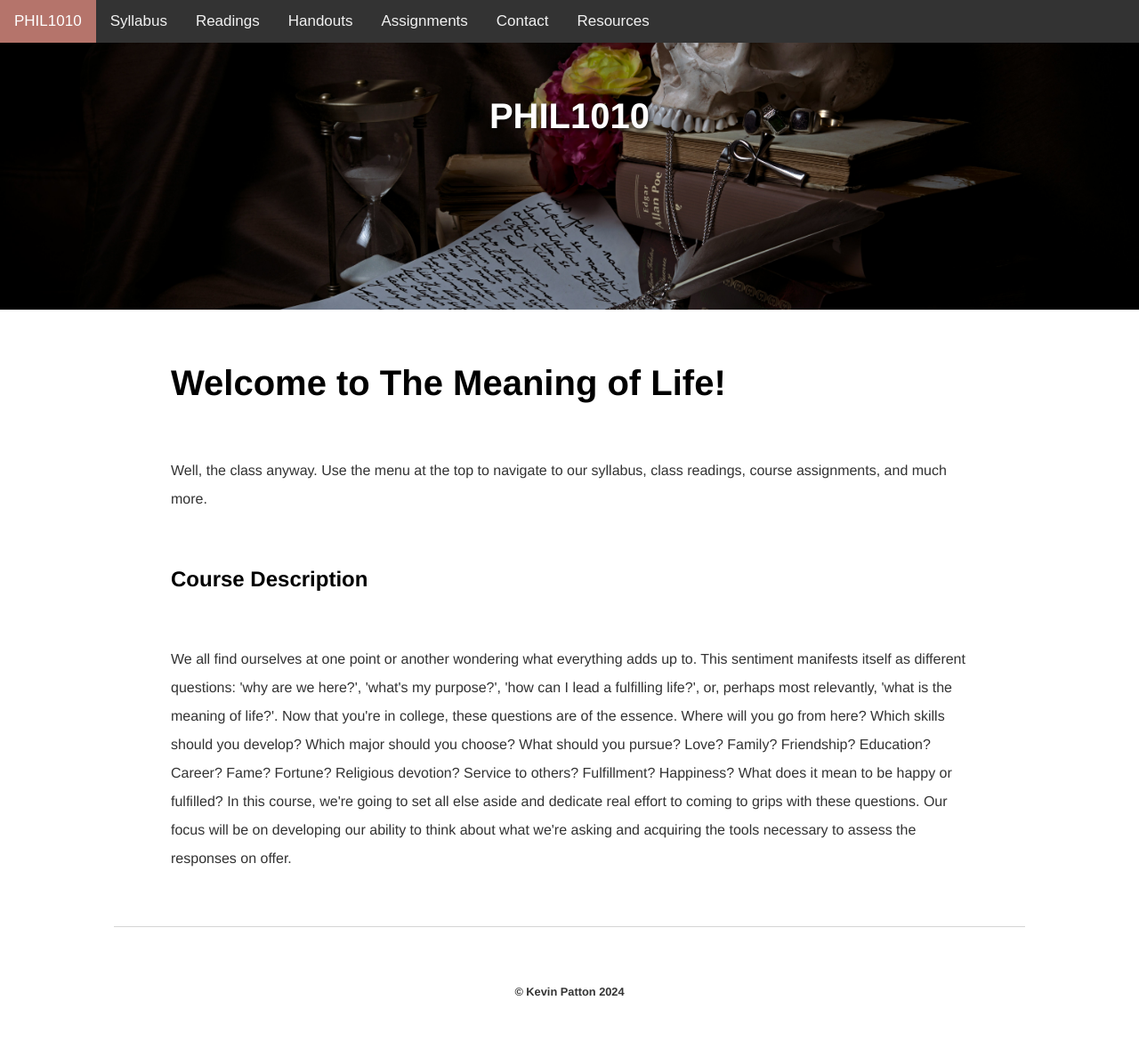
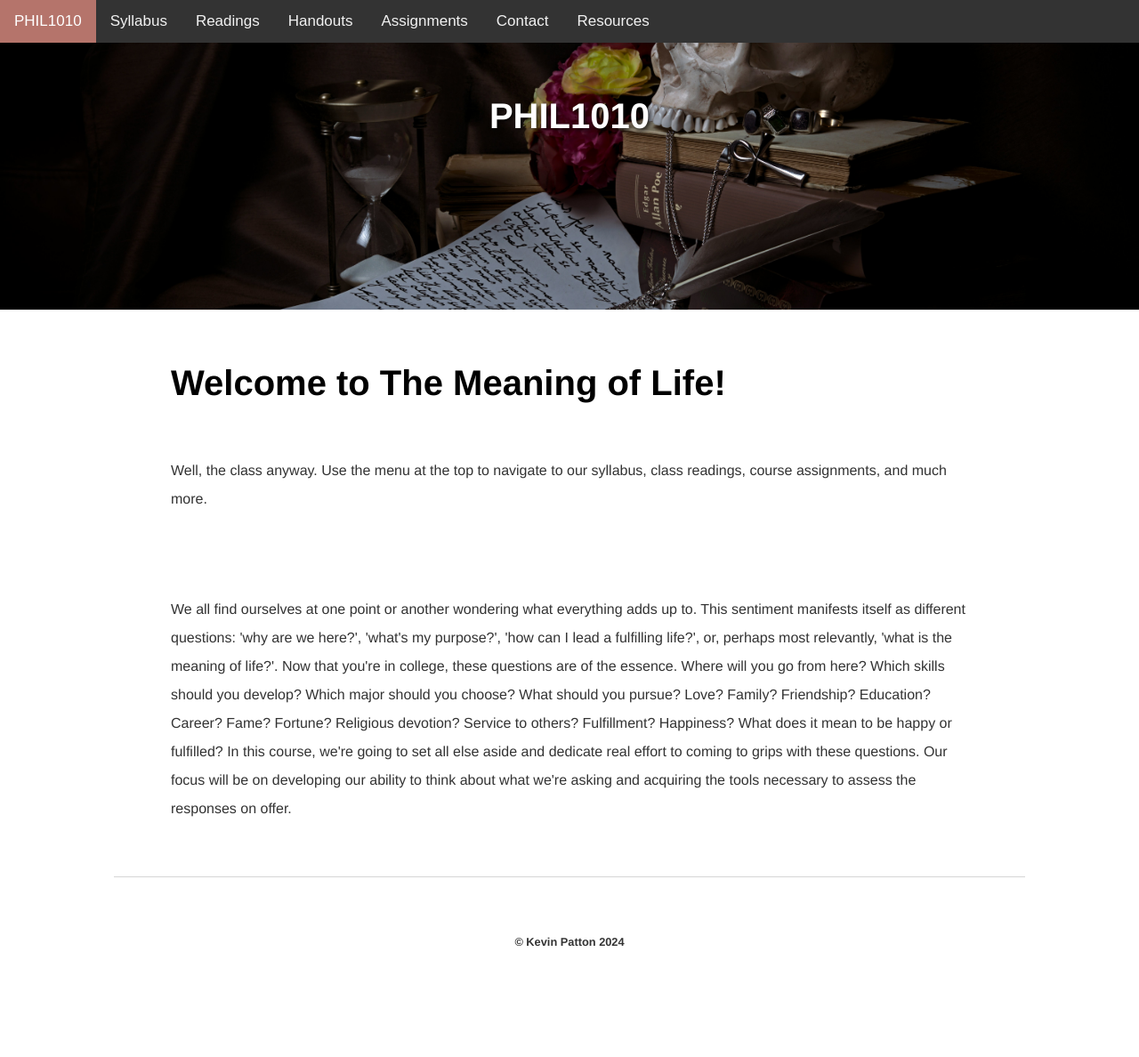
Before and after one commit to kevinjpatton/kevinjpatton.github.io, a Jekyll site: the page built from teaching/phil_1010/index.html, in a window 1280 px wide. Shown: the whole page at 89% size. Built offline with Jekyll 4.4.1, drawn with Linux system fonts in a browser that asks for light colours; Markdown is read by kramdown in place of the engine named in the settings; after the commit the page ends 1132 px from its top, so only the background shows below that.

Commit message:
Update index.html

```diff
--- a/teaching/phil_1010/index.html
+++ b/teaching/phil_1010/index.html
@@ -3,6 +3,5 @@ layout: 1010
 title: PHIL1010 - Home
 ---
 <h1>Welcome to The Meaning of Life!</h1>
-<p>Well, the class anyway. Use the menu at the top to navigate to our syllabus, class readings, course assignments, and much more.</p>
-<h2>Course Description</h2>
+<p>Well, the class anyway. Use the menu at the top to navigate to our syllabus, class readings, course assignments, and much more.<br><br>
 <p>We all find ourselves at one point or another wondering what everything adds up to. This sentiment manifests itself as different questions: 'why are we here?', 'what's my purpose?', 'how can I lead a fulfilling life?', or, perhaps most relevantly, 'what is the meaning of life?'. Now that you're in college, these questions are of the essence. Where will you go from here? Which skills should you develop? Which major should you choose? What should you pursue? Love? Family? Friendship? Education? Career? Fame? Fortune? Religious devotion? Service to others? Fulfillment? Happiness? What does it mean to be happy or fulfilled? In this course, we're going to set all else aside and dedicate real effort to coming to grips with these questions. Our focus will be on developing our ability to think about what we're asking and acquiring the tools necessary to assess the responses on offer.</p>
```
